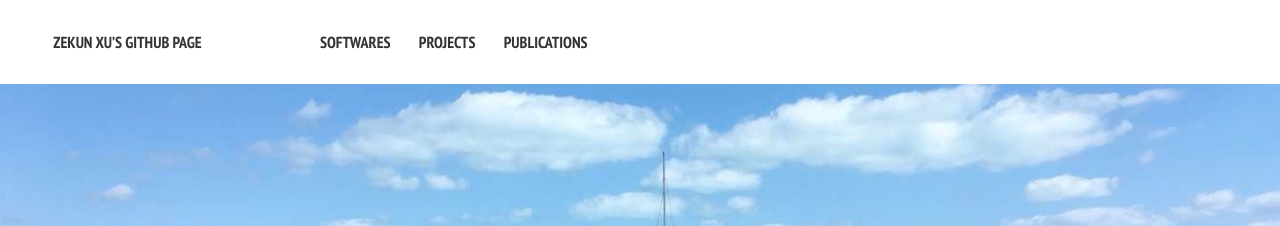
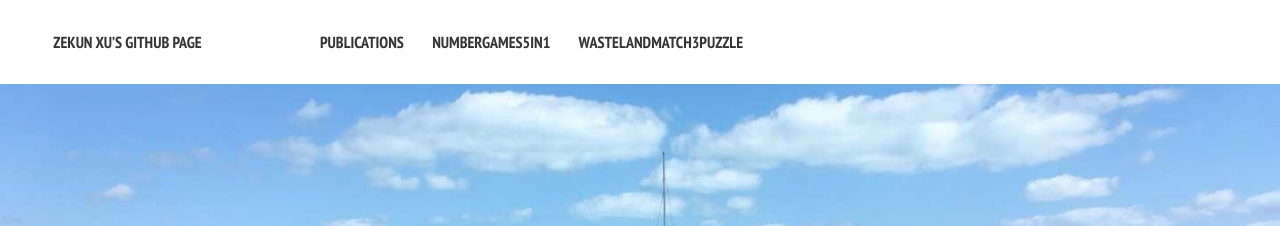
Before and after one commit to Zekun-Jack-Xu/Zekun-Jack-Xu.github.io, a Jekyll site: the page built from index.md, in a window 1280 px wide. Shown: the top 226 px of the page. Built offline with Jekyll 4.4.1, drawn with Linux system fonts in a browser that asks for light colours; nearby versions of some CDN libraries.

Commit message:
update navigation yml

```diff
--- a/_data/navigation.yml
+++ b/_data/navigation.yml
@@ -1,10 +1,16 @@
 # Site navigation links
 
-- title: Softwares
-  url: /softwares/
+#- title: Softwares
+#  url: /softwares/
 
-- title: Projects
-  url: /projects/
+#- title: Projects
+#  url: /projects/
 
 - title: Publications
   url: /publications/
+
+- title: NumberGames5in1
+  url: /NumberGames5in1/
+
+- title: WastelandMatch3Puzzle
+  url: /WastelandMatch3Puzzle/
```
